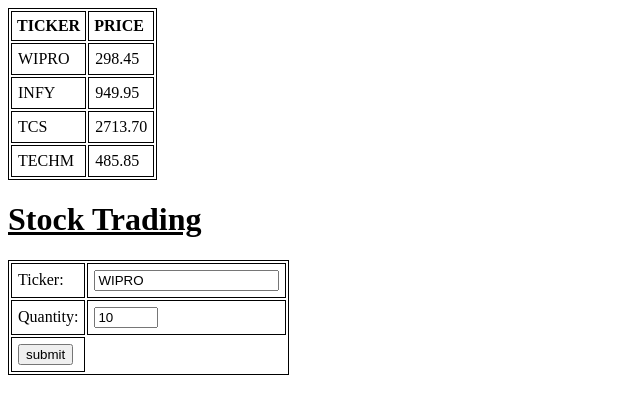
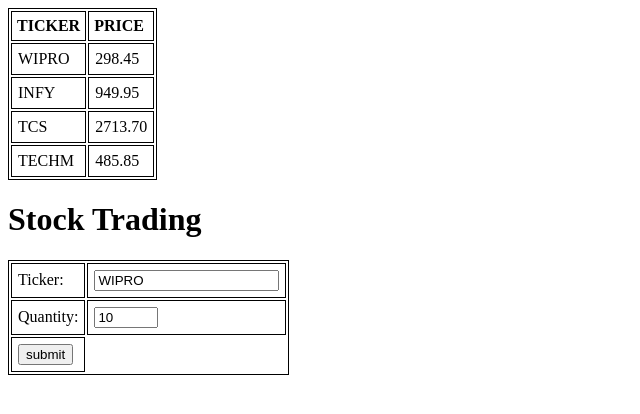
Before and after one commit to vanishreekasiviswanathan/Trendnext-Assessment, a plain HTML site: page Assignment-1/index.html in a window 1280 px wide. Shown: the whole page, without its empty margins (0-640 px from the left). Drawn offline with Linux system fonts and the light colour scheme.

Commit message:
Update index.html

```diff
--- a/Assignment-1/index.html
+++ b/Assignment-1/index.html
@@ -39,7 +39,7 @@
             </tr>
         </table>
 
-        <h1><u>Stock Trading </u></h1>
+        <h1>Stock Trading</h1>
         <form>
             <table>
                 <tr>
```
